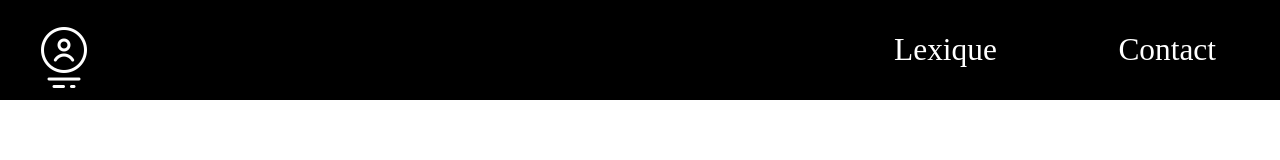
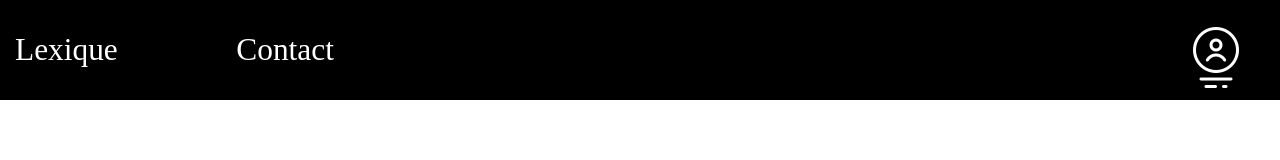
Before and after one commit to Boivinos/Inovin, a React (Vite) app in the folder frontend/: page / in a window 1280 px wide. Shown: the top 160 px of the page. Built offline with nearby package versions, Linux system fonts and the light colour scheme; a web font is replaced by a local one.

Commit message:
inversionIconeLexiqueContact

```diff
--- a/frontend/src/components/Globals/NavBar/NavBar.scss
+++ b/frontend/src/components/Globals/NavBar/NavBar.scss
@@ -1,20 +1,23 @@
 .navBar {
+
   background: rgb(0, 0, 0);
   width: 100%;
   height: 100px;
+
 }
 .icone {
+  right: 32px;
+  top: 25px;
+  position: fixed;
+  cursor: pointer;
+}
+
+.navLinks {
+  padding: 15px;
   left: 32px;
-  top: 25px;
-  position: absolute;
-  cursor: pointer;
-  /* Ajout de la propriété position absolute */
-}
-.navLinks {
   height: 100%;
   gap: 10%;
   display: flex;
-  justify-content: flex-end;
   align-items: center;
   max-width: 95%;
 
@@ -43,8 +46,10 @@ ul.dropdownMenu {
   display: flex;
   justify-content: start;
   align-items: start;
+  top: 80px;
   position: absolute;
-  top: 80px;
+  right: 2rem;
+
 }
 
 .dropdownMenu li {
```
Also changed, not shown: 1 other file (tests, documents, lock files or other folders).
